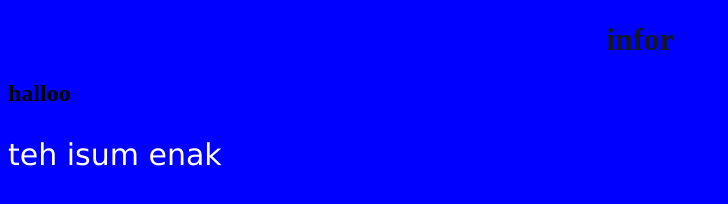
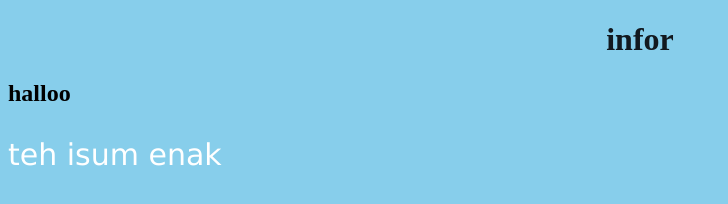
Before and after one commit to novalytaa/novalytaa.github.io, a plain HTML site: page style.html in a window 1280 px wide. Shown: the whole page, without its empty margins (0-728 px from the left). Drawn offline with Linux system fonts and the light colour scheme.

Commit message:
Update style.html

```diff
--- a/style.html
+++ b/style.html
@@ -4,7 +4,7 @@
    <title>First HTML Document</title>
     <style>
     body {
-        background-color: blue;}
+        background-color: skyblue;}
     h1 {
         color: rgb(18, 25, 31);
         text-align: center;
```
